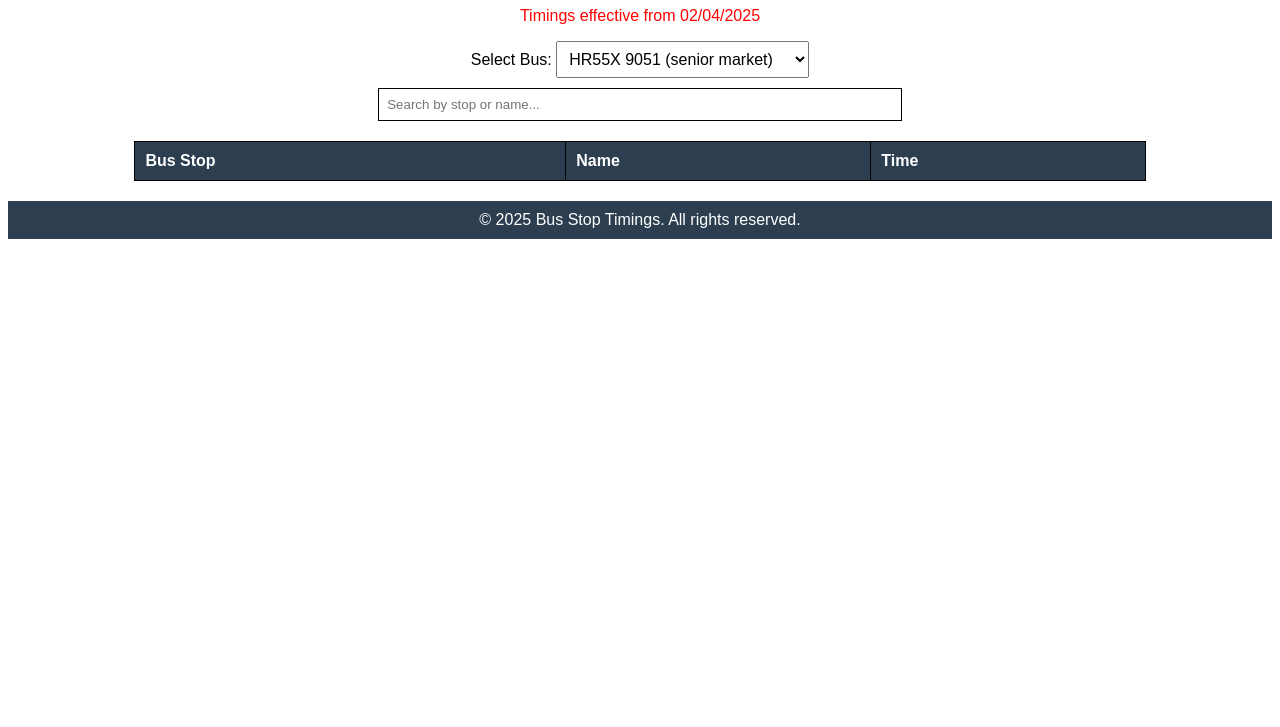
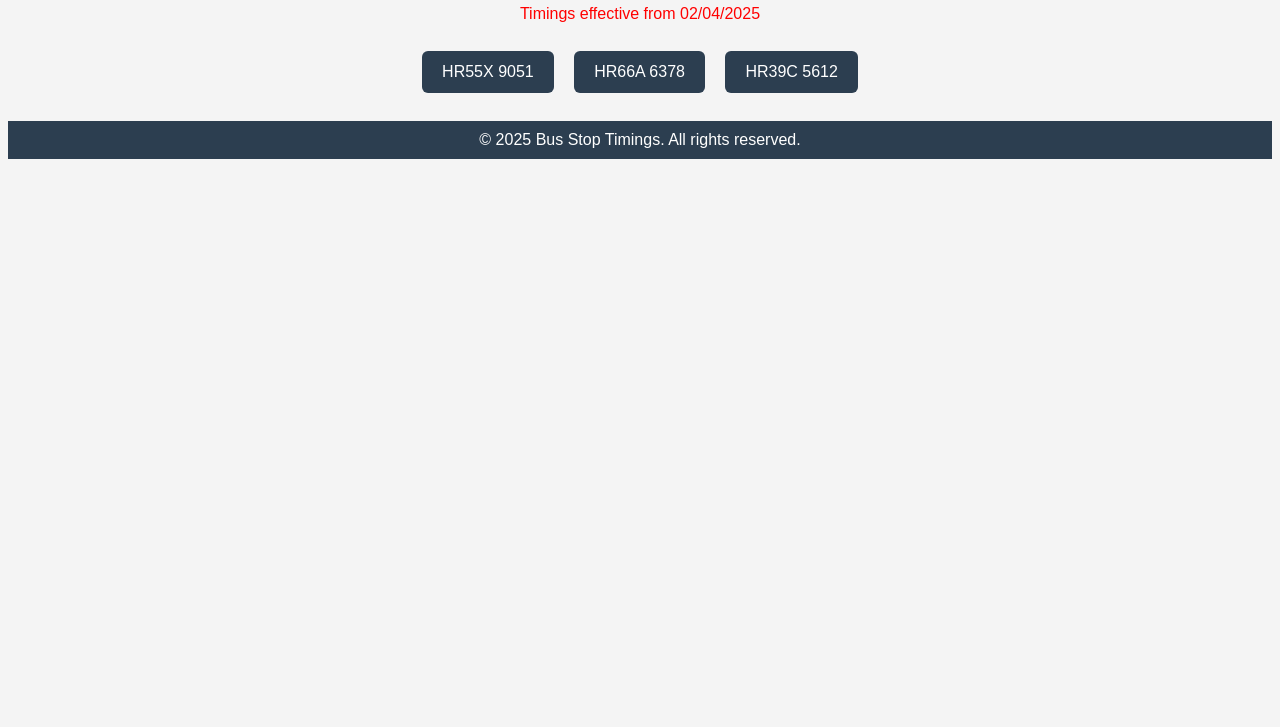
Before and after one commit to kunal21330/bustiming, a plain HTML site: page index.html in a window 1280 px wide. Shown: the part 73-800 px from the top of the page. Drawn offline with Linux system fonts and the light colour scheme; no server answers.

Commit message:
Update index.html

```diff
--- a/index.html
+++ b/index.html
@@ -8,19 +8,55 @@
         body {
             font-family: Arial, sans-serif;
             text-align: center;
+            background: #f4f4f4;
         }
         .container {
-            width: 80%;
+            width: 90%;
             margin: auto;
+        }
+        h1 {
+            margin-top: 20px;
+        }
+        /* 🔹 Bus buttons */
+        .bus-buttons {
+            margin-top: 20px;
+        }
+        .bus-buttons button {
+            margin: 8px;
+            padding: 12px 20px;
+            font-size: 16px;
+            border: none;
+            border-radius: 6px;
+            background-color: #2c3e50;
+            color: white;
+            cursor: pointer;
+            transition: 0.3s;
+        }
+        .bus-buttons button:hover {
+            background-color: #1abc9c;
+        }
+        .bus-section {
+            display: none; /* hidden until selected */
+            margin: 25px 0;
+            background: white;
+            padding: 20px;
+            border-radius: 10px;
+            box-shadow: 0 2px 5px rgba(0,0,0,0.2);
+        }
+        h2 {
+            background-color: #2c3e50;
+            color: white;
+            padding: 10px;
+            border-radius: 8px;
         }
         table {
             width: 100%;
             border-collapse: collapse;
-            margin-top: 20px;
+            margin-top: 15px;
         }
         th, td {
             border: 1px solid black;
-            padding: 10px;
+            padding: 8px;
             text-align: left;
         }
         th {
@@ -28,14 +64,11 @@
             color: white;
         }
         #searchInput {
-            margin-top: 10px;
-            padding: 8px;
-            width: 50%;
+            display: none; /* shown only when a bus is selected */
+            margin: 15px 0;
+            padding: 10px;
+            width: 60%;
             border:1px solid black;
-        }
-        #busSelector {
-            font-size: 16px;
-            padding: 8px;
         }
         #warning{
             color:red;
@@ -53,29 +86,47 @@
     <div class="container">
         <h1>Bus Stop Timings</h1>
         <p id="warning">Timings effective from 02/04/2025</p>
-        <label for="busSelector">Select Bus:</label>
-        <select id="busSelector" onchange="loadBusData()">
-            <option value="senior1">HR55X 9051 (senior market)</option>
-            <option value="senior2">HR66A 6378 (senior outskirts)</option>
-            <option value="junior">HR39C 5612 (junior)</option>
-        </select>
-        <br>
+
+        <!-- 🔹 Bus Buttons -->
+        <div class="bus-buttons" id="busButtons">
+            <button onclick="showBus('senior1')">HR55X 9051</button>
+            <button onclick="showBus('senior2')">HR66A 6378</button>
+            <button onclick="showBus('junior')">HR39C 5612</button>
+        </div>
+
+        <!-- 🔹 Search (only visible after selecting a bus) -->
         <input type="text" id="searchInput" placeholder="Search by stop or name..." onkeyup="filterTable()">
-        <table id="busTable">
-            <thead>
-                <tr>
-                    <th>Bus Stop</th>
-                    <th>Name</th>
-                    <th>Time</th>
-                </tr>
-            </thead>
-            <tbody>
-            </tbody>
-        </table>
+
+        <!-- 🔹 Bus Sections -->
+        <div id="senior1" class="bus-section">
+            <h2>HR55X 9051 (senior market)</h2>
+            <table>
+                <thead><tr><th>Bus Stop</th><th>Name</th><th>Time</th></tr></thead>
+                <tbody></tbody>
+            </table>
+        </div>
+
+        <div id="senior2" class="bus-section">
+            <h2>HR66A 6378 (senior outskirts)</h2>
+            <table>
+                <thead><tr><th>Bus Stop</th><th>Name</th><th>Time</th></tr></thead>
+                <tbody></tbody>
+            </table>
+        </div>
+
+        <div id="junior" class="bus-section">
+            <h2>HR39C 5612 (junior)</h2>
+            <table>
+                <thead><tr><th>Bus Stop</th><th>Name</th><th>Time</th></tr></thead>
+                <tbody></tbody>
+            </table>
+        </div>
     </div>
+
     <div class="footer">
         &copy; 2025 Bus Stop Timings. All rights reserved.
     </div>
+
     <script>
         const sheetId = "1FURmsXgeLq1J0hhTsn7VpQx6Y7K7omADCcEpP4SsMmo";
         const sheetName = "Sheet1";
@@ -86,7 +137,6 @@
             try {
                 const response = await fetch(url);
                 const data = await response.json();
-                console.log(data); // Debugging: Check API response
                 return parseSheetData(data.values);
             } catch (error) {
                 console.error("Error fetching Google Sheet data:", error);
@@ -105,37 +155,39 @@
             return busData;
         }
 
-        async function loadBusData() {
-            const selectedBus = document.getElementById("busSelector").value;
-            const tableBody = document.querySelector("#busTable tbody");
-            tableBody.innerHTML = "";
+        async function showBus(busId) {
+            // hide all bus sections
+            document.querySelectorAll(".bus-section").forEach(section => {
+                section.style.display = "none";
+            });
 
             const busData = await fetchBusData();
-            if (!busData[selectedBus]) return;
+            if (!busData[busId]) return;
 
-            busData[selectedBus].forEach(entry => {
+            const section = document.getElementById(busId);
+            const tbody = section.querySelector("tbody");
+            tbody.innerHTML = "";
+            busData[busId].forEach(entry => {
                 let row = `<tr><td>${entry.stop}</td><td>${entry.name}</td><td>${entry.time}</td></tr>`;
-                tableBody.innerHTML += row;
+                tbody.innerHTML += row;
             });
+
+            section.style.display = "block";
+            document.getElementById("searchInput").style.display = "inline-block";
         }
 
         function filterTable() {
             const input = document.getElementById("searchInput").value.toLowerCase();
-            const table = document.getElementById("busTable");
-            const rows = table.getElementsByTagName("tr");
+            const visibleSection = document.querySelector(".bus-section:not([style*='display: none'])");
+            if (!visibleSection) return;
+            const rows = visibleSection.querySelectorAll("tbody tr");
 
-            for (let i = 1; i < rows.length; i++) {
-                let stop = rows[i].cells[0].textContent.toLowerCase();
-                let name = rows[i].cells[1].textContent.toLowerCase();
-                if (stop.includes(input) || name.includes(input)) {
-                    rows[i].style.display = "";
-                } else {
-                    rows[i].style.display = "none";
-                }
-            }
+            rows.forEach(row => {
+                let stop = row.cells[0].textContent.toLowerCase();
+                let name = row.cells[1].textContent.toLowerCase();
+                row.style.display = (stop.includes(input) || name.includes(input)) ? "" : "none";
+            });
         }
-
-        window.onload = loadBusData;
     </script>
 </body>
 </html>
```
